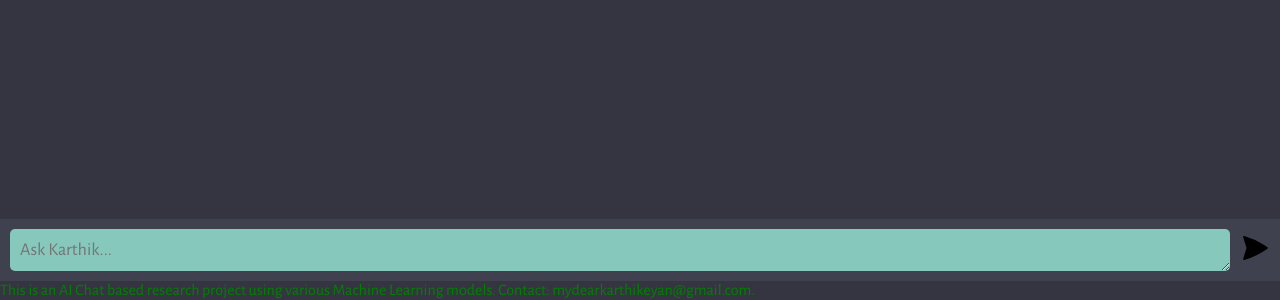
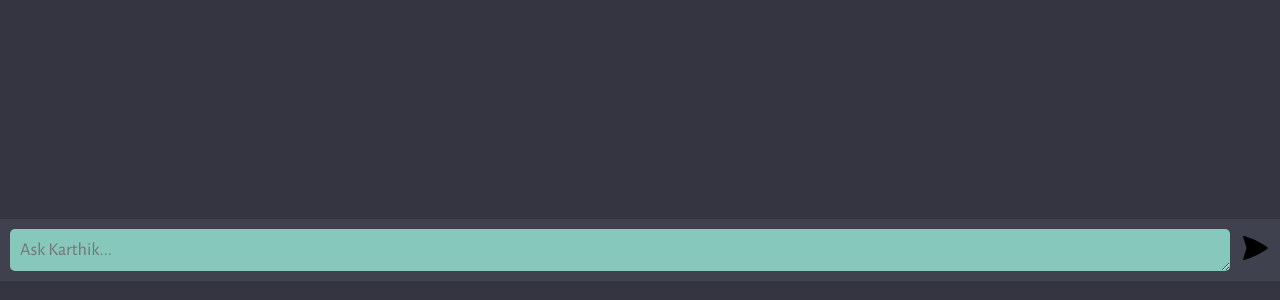
Before and after one commit to karthikeyanveeran/karthikChatAi, a website built with Vite: page client/index.html in a window 1280 px wide. Shown: the part 519-819 px from the top of the page. Built offline with nearby package versions, Linux system fonts and the light colour scheme.

Commit message:
Removed the footer

```diff
--- a/client/index.html
+++ b/client/index.html
@@ -21,9 +21,4 @@
 
     <script type="module" src="script.js"></script>
   </body>
-  <footer>
-
-    <div class="container">
-      <font color="green">This is an AI Chat based research project using various Machine Learning models. Contact: mydearkarthikeyan@gmail.com.</font>
-   </footer><!-- footer -->
 </html>
```
